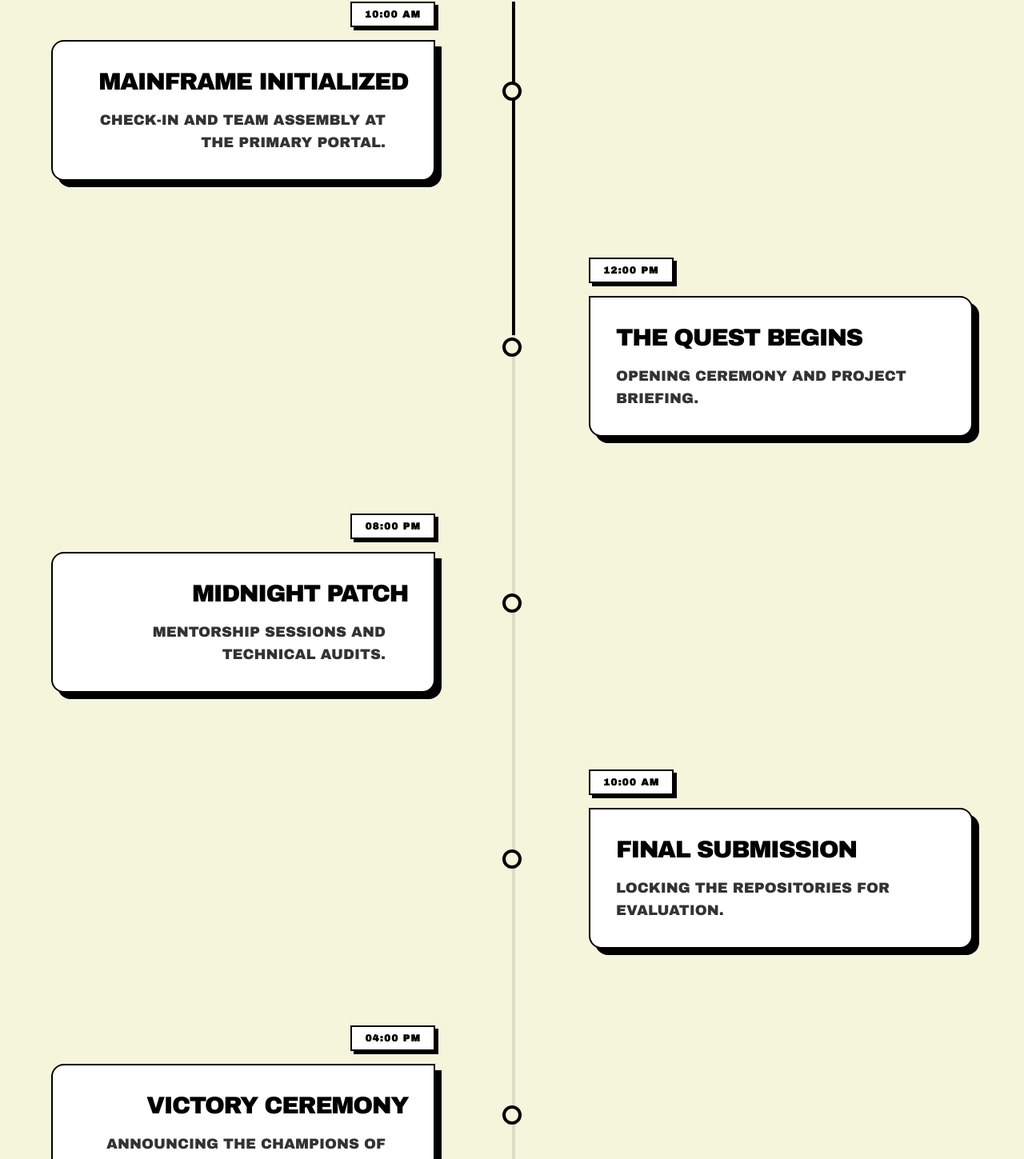
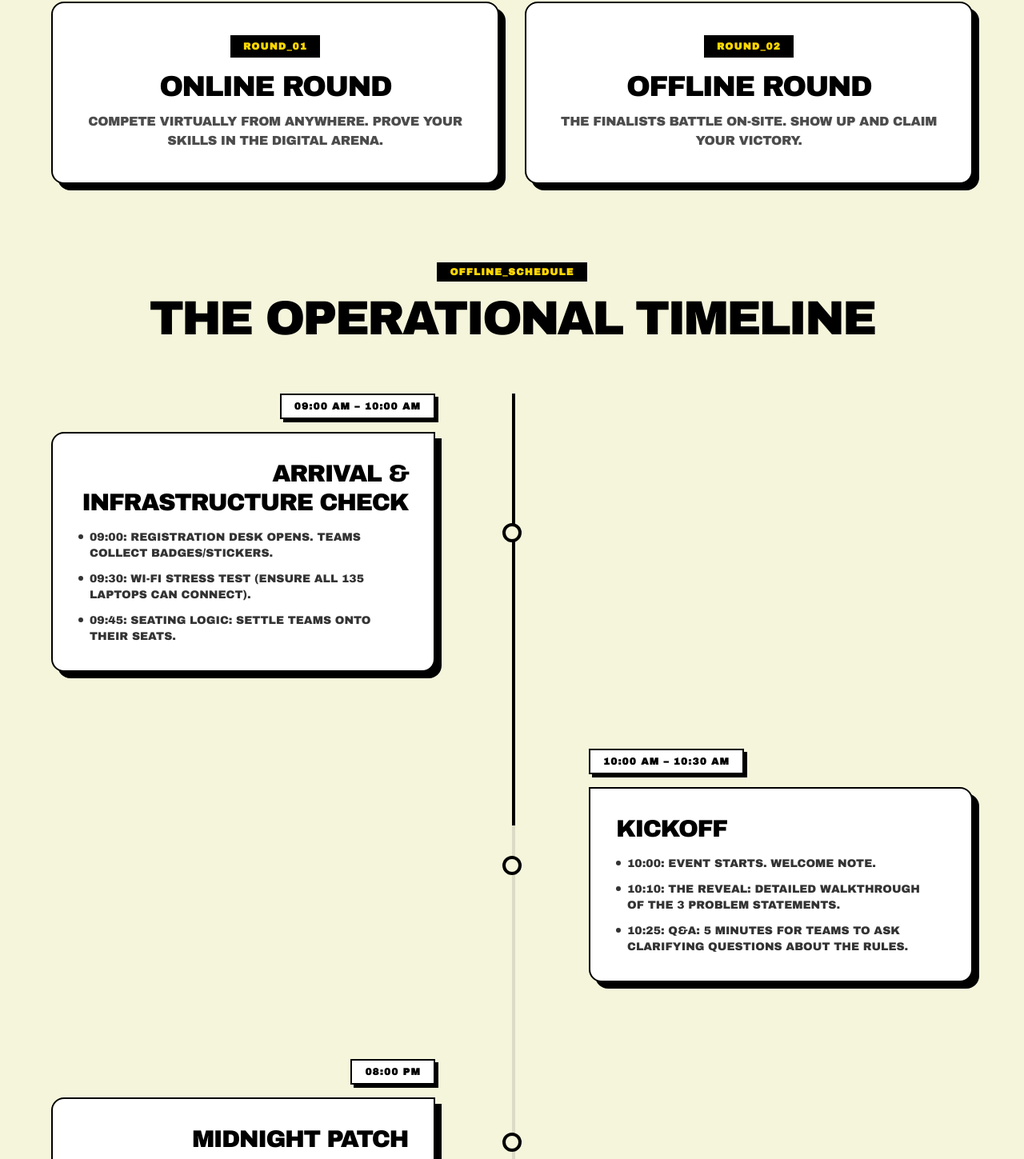
Before and after one commit to Codervrj/pixelverse, a React (Vite) app: page / in a window 1280 px wide. Shown: the part 5315-6764 px from the top of the page at 80% size. Built offline with nearby package versions, Linux system fonts and the light colour scheme.

Commit message:
timeline created

```diff
--- a/components/Timeline.tsx
+++ b/components/Timeline.tsx
@@ -5,37 +5,37 @@ import { Rocket, Gamepad2, Trophy, Clock, Code, Flag } from 'lucide-react';
 
 const timelineData = [
   {
-    time: "10:00 AM",
-    title: "MAINFRAME INITIALIZED",
-    desc: "Check-in and team assembly at the primary portal.",
+    time: "09:00 AM – 10:00 AM",
+    title: "Arrival & Infrastructure Check",
+    desc: ["09:00: Registration Desk opens. Teams collect badges/stickers.","09:30: Wi-Fi Stress Test (Ensure all 135 laptops can connect).","09:45: Seating Logic: Settle teams onto their seats."],
     icon: Rocket,
     color: "#FFD700"
   },
   {
-    time: "12:00 PM",
-    title: "THE QUEST BEGINS",
-    desc: "Opening ceremony and project briefing.",
+    time: "10:00 AM – 10:30 AM",
+    title: "Kickoff",
+    desc: ["10:00: Event starts. Welcome note.","10:10: The Reveal: Detailed walkthrough of the 3 Problem Statements.","10:25: Q&A: 5 minutes for teams to ask clarifying questions about the rules."],
     icon: Code,
     color: "#FF4D4D"
   },
   {
     time: "08:00 PM",
     title: "MIDNIGHT PATCH",
-    desc: "Mentorship sessions and technical audits.",
+    desc: ["08:00: Mentorship sessions and technical audits."],
     icon: Clock,
     color: "#4D4DFF"
   },
   {
     time: "10:00 AM",
     title: "FINAL SUBMISSION",
-    desc: "Locking the repositories for evaluation.",
+    desc: ["10:00: Locking the repositories for evaluation."],
     icon: Gamepad2,
     color: "#37A221"
   },
   {
     time: "04:00 PM",
     title: "VICTORY CEREMONY",
-    desc: "Announcing the champions of PixelVerse.",
+    desc: ["04:00: Announcing the champions of PixelVerse."],
     icon: Trophy,
     color: "#FFD700"
   }
@@ -58,6 +58,27 @@ const Timeline: React.FC = () => {
           <h2 className="text-5xl md:text-8xl font-archivo tracking-tighter uppercase leading-none text-black">
             EVENT<br /><span className="text-transparent" style={{ WebkitTextStroke: '2px black' }}>TIMELINE</span>
           </h2>
+        </div>
+
+        {/* Round Boxes */}
+        <div className="grid grid-cols-1 md:grid-cols-2 gap-8 mb-24">
+          <div className="bg-white border-2 border-black p-8 md:p-10 shadow-[8px_8px_0px_0px_rgba(0,0,0,1)] rounded-2xl text-center">
+            <div className="inline-block px-4 py-1.5 bg-black text-[#FFD700] font-archivo font-bold text-xs mb-4 uppercase tracking-widest">ROUND_01</div>
+            <h3 className="text-3xl md:text-4xl font-archivo text-black uppercase tracking-tighter mb-3">ONLINE ROUND</h3>
+            <p className="text-black/70 text-sm md:text-base font-archivo font-medium uppercase tracking-tight">Compete virtually from anywhere. Prove your skills in the digital arena.</p>
+          </div>
+          <div className="bg-white border-2 border-black p-8 md:p-10 shadow-[8px_8px_0px_0px_rgba(0,0,0,1)] rounded-2xl text-center">
+            <div className="inline-block px-4 py-1.5 bg-black text-[#FFD700] font-archivo font-bold text-xs mb-4 uppercase tracking-widest">ROUND_02</div>
+            <h3 className="text-3xl md:text-4xl font-archivo text-black uppercase tracking-tighter mb-3">OFFLINE ROUND</h3>
+            <p className="text-black/70 text-sm md:text-base font-archivo font-medium uppercase tracking-tight">The finalists battle on-site. Show up and claim your victory.</p>
+          </div>
+        </div>
+
+        <div className="mb-16 text-center">
+          <div className="inline-block px-4 py-1 bg-black text-[#FFD700] font-archivo font-bold text-xs mb-4 uppercase tracking-widest">OFFLINE_SCHEDULE</div>
+          <h3 className="text-4xl md:text-6xl font-archivo tracking-tighter uppercase leading-none text-black">
+           THE OPERATIONAL TIMELINE
+          </h3>
         </div>
 
         <div className="relative">
@@ -96,9 +117,14 @@ const Timeline: React.FC = () => {
                       <h3 className="text-2xl md:text-3xl font-archivo text-black uppercase tracking-tighter mb-4">
                         {item.title}
                       </h3>
-                      <p className="text-black/80 text-sm md:text-lg uppercase max-w-sm font-archivo font-medium">
-                        {item.desc}
-                      </p>
+                      <ul className="text-black/80 text-xs md:text-sm uppercase max-w-sm font-archivo font-medium space-y-3 text-left">
+                        {item.desc.map((point, i) => (
+                          <li key={i} className="flex gap-2">
+                            <span className="mt-1.5 min-w-[6px] h-[6px] rounded-full bg-black/80 shrink-0" />
+                            <span>{point}</span>
+                          </li>
+                        ))}
+                      </ul>
                     </div>
                   </div>
                 </div>
```
